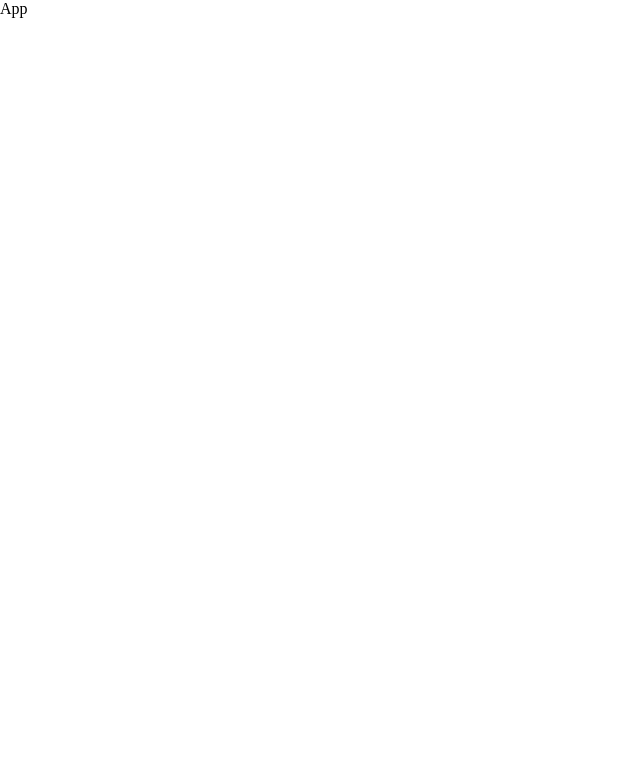
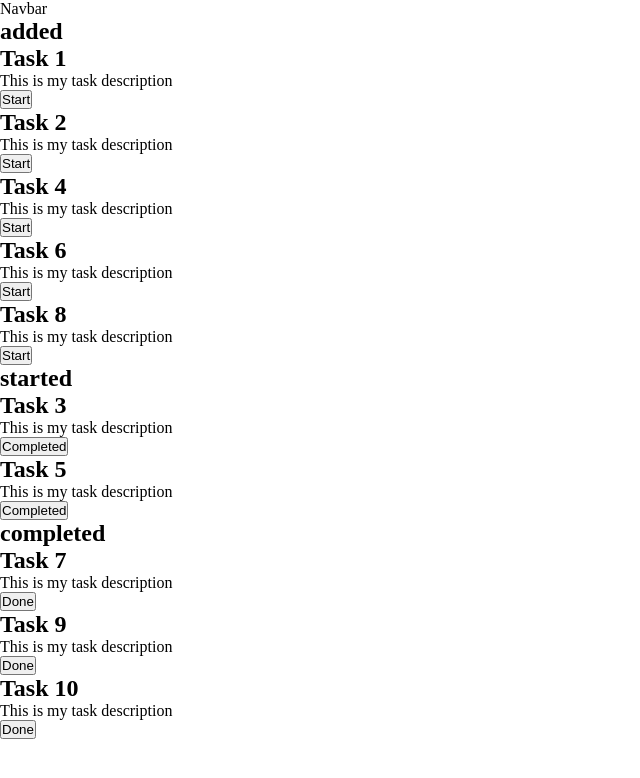
Before and after one commit to Ujjwal9025/task-management-app, a React (Create React App) app: page / in a window 1280 px wide. Shown: the top 778 px of the page, without its empty margins (0-640 px from the left). Built offline with nearby package versions, Linux system fonts and the light colour scheme.

Commit message:
setup done

```diff
--- a/src/App.js
+++ b/src/App.js
@@ -1,9 +1,107 @@
-import React from 'react'
+import React, { useState } from "react";
+import Navbar from "./components/Navbar";
+import TaskList from "./components/TaskList";
+
+const initialTasks = [
+  {
+    id: 1,
+    title: "Task 1",
+    description: "This is my task description",
+    status: "added",
+  },
+  {
+    id: 2,
+    title: "Task 2",
+    description: "This is my task description",
+    status: "added",
+  },
+  {
+    id: 3,
+    title: "Task 3",
+    description: "This is my task description",
+    status: "started",
+  },
+  {
+    id: 4,
+    title: "Task 4",
+    description: "This is my task description",
+    status: "added",
+  },
+  {
+    id: 5,
+    title: "Task 5",
+    description: "This is my task description",
+    status: "started",
+  },
+  {
+    id: 6,
+    title: "Task 6",
+    description: "This is my task description",
+    status: "added",
+  },
+  {
+    id: 7,
+    title: "Task 7",
+    description: "This is my task description",
+    status: "completed",
+  },
+  {
+    id: 8,
+    title: "Task 8",
+    description: "This is my task description",
+    status: "added",
+  },
+  {
+    id: 9,
+    title: "Task 9",
+    description: "This is my task description",
+    status: "completed",
+  },
+  {
+    id: 10,
+    title: "Task 10",
+    description: "This is my task description",
+    status: "completed",
+  },
+];
 
 const App = () => {
+  const [tasks, setTasks] = useState(initialTasks);
+  const added = "added";
+  const started = "started";
+  const completed = "completed";
+
+  const handleStartButton = (taskId) => {
+    const updatedTasks = tasks.map((task) =>
+      task.id === taskId ? { ...task, status: "started" } : task
+    );
+    setTasks(updatedTasks);
+  };
+
+  const handleCompletedButton = (taskId) => {
+    const updatedTasks = tasks.map((task) =>
+      task.id === taskId ? { ...task, status: "completed" } : task
+    );
+    setTasks(updatedTasks);
+  };
+
+  const handleDoneButton = (taskId) => {
+    const updatedTasks = tasks.map((task) =>
+      task.id === taskId ? { ...task, status: "remove" } : task
+    );
+    setTasks(updatedTasks);
+  };
+
   return (
-    <div>App</div>
-  )
-}
+    <div>
+      <Navbar />
+      <section>
+        <TaskList status={added} tasks={tasks} handleStartButton={handleStartButton} handleCompletedButton={handleCompletedButton} handleDoneButton={handleDoneButton}/>
+        <TaskList status={started} tasks={tasks} handleStartButton={handleStartButton} handleCompletedButton={handleCompletedButton} handleDoneButton={handleDoneButton}/>
+        <TaskList status={completed} tasks={tasks} handleStartButton={handleStartButton} handleCompletedButton={handleCompletedButton} handleDoneButton={handleDoneButton}/>
+      </section>
+    </div>
+  );
+};
 
-export default App
+export default App;
--- /dev/null
+++ b/src/components/Navbar.js
@@ -0,0 +1,9 @@
+import React from 'react'
+
+const Navbar = () => {
+  return (
+    <div>Navbar</div>
+  )
+}
+
+export default Navbar
--- /dev/null
+++ b/src/components/TaskList.js
@@ -0,0 +1,26 @@
+import React, { useState } from "react";
+
+const TaskList = ({ status, tasks, handleStartButton, handleCompletedButton, handleDoneButton }) => {
+
+  return (
+    <div>
+      <h1>{status}</h1>
+      <main>
+        {tasks &&
+          tasks
+            .filter((task) => task.status === status)
+            .map((task) => (
+              <div key={task.id}>
+                <h1>{task.title}</h1>
+                <p>{task.description}</p>
+                {(status === 'added') ? <button onClick={() => handleStartButton(task.id)}>Start</button> : null}
+                {(status === 'started') ? <button onClick={() => handleCompletedButton(task.id)}>Completed</button> : null}
+                {(status === 'completed') ? <button onClick={() => handleDoneButton(task.id)}>Done</button> : null}
+              </div>
+            ))}
+      </main>
+    </div>
+  );
+};
+
+export default TaskList;
```
Also changed, not shown: src/components/TaskForm.js (added, +9 -0 lines), src/components/TaskItem.js (added, +9 -0 lines), src/task-data/data.js (deleted, +0 -52 lines).
